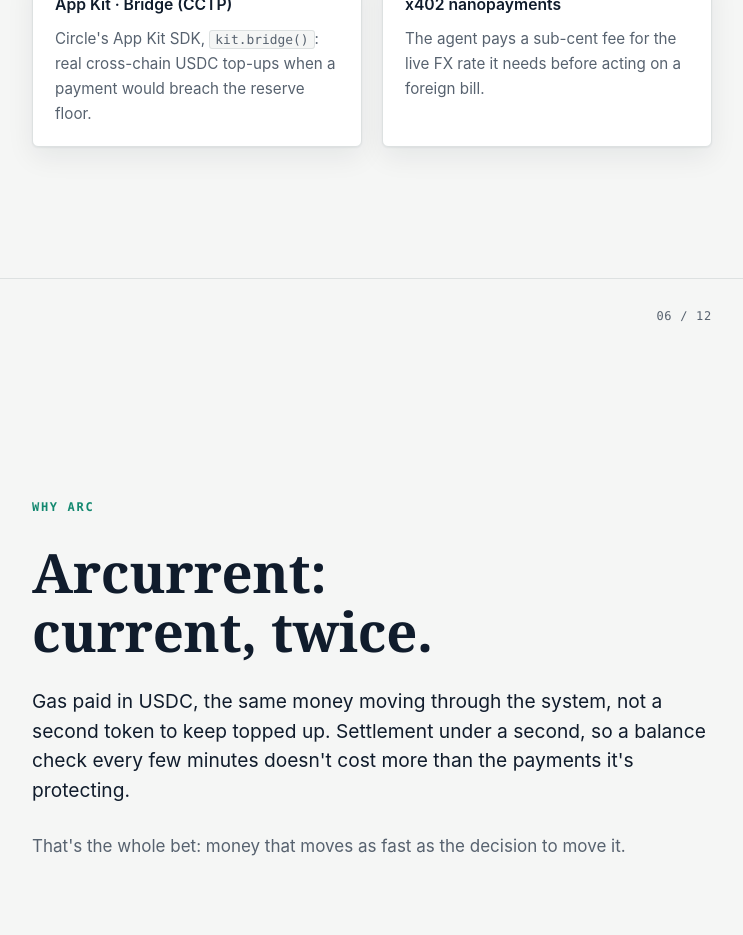
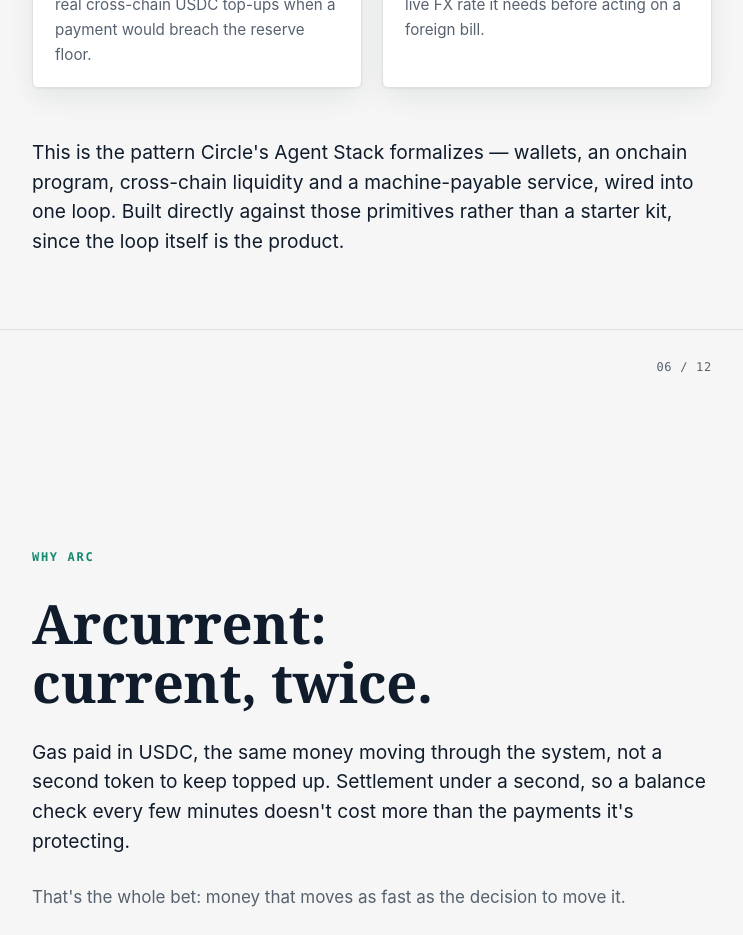
Before and after one commit to angelraph/arcurrent, a Next.js app in the folder apps/web/: page /deck in a window 1280 px wide. Shown: the part 3920-4855 px from the top of the page, without its empty margins (268-1011 px from the left). Built offline with nearby package versions, Linux system fonts and the light colour scheme.

Commit message:
Position the custom agent loop against Circle's Agent Stack in the deck
Judges scanning for named core products could read the hand-built
decision loop as having skipped Agent Stack; name the pattern explicitly.

```diff
--- a/apps/web/src/app/(deck)/deck/page.tsx
+++ b/apps/web/src/app/(deck)/deck/page.tsx
@@ -108,6 +108,11 @@
       <p>The agent pays a sub-cent fee for the live FX rate it needs before acting on a foreign bill.</p>
     </div>
   </div>
+  <p class="lede" style="margin-top: 24px;">
+    This is the pattern Circle's Agent Stack formalizes &mdash; wallets, an onchain program, cross-chain
+    liquidity and a machine-payable service, wired into one loop. Built directly against those primitives
+    rather than a starter kit, since the loop itself is the product.
+  </p>
 </div>
 
 <div class="slide" id="s6">
```
